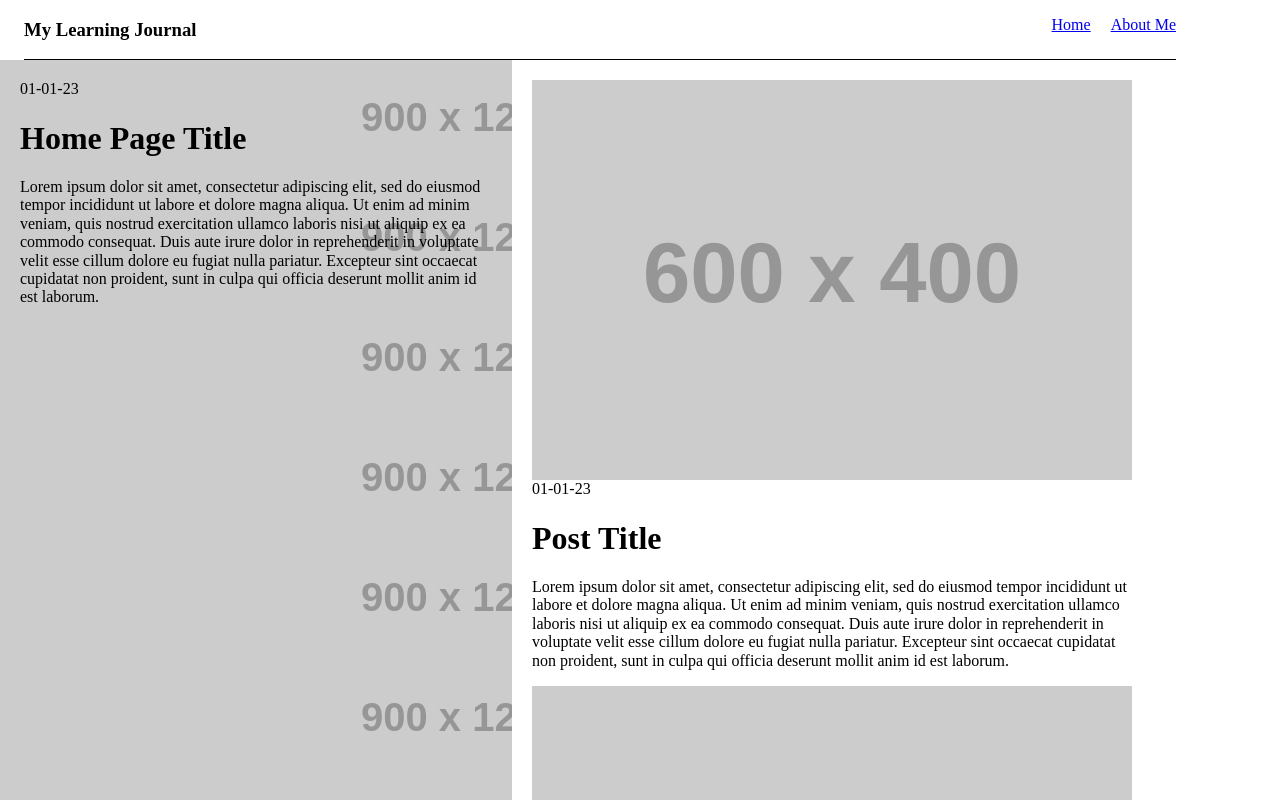
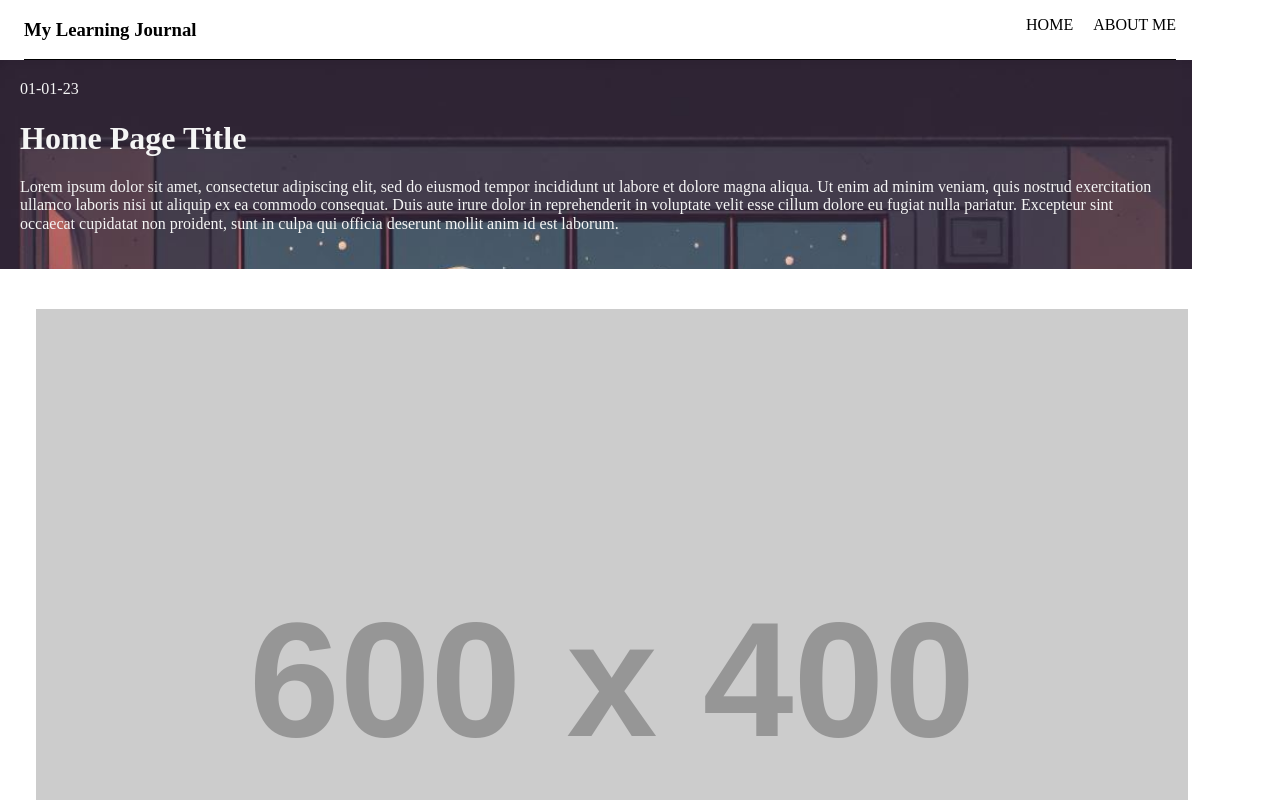
Before and after one commit to TheMightyLoafer/my-learning-journal, a website built with Vite: page index.html in a window 1280 px wide. Shown: the top 800 px of the page. Built offline with nearby package versions, Linux system fonts and the light colour scheme; placeholder pictures from the web are drawn by us.

Commit message:
fixing large screen layout

```diff
--- a/css/style.css
+++ b/css/style.css
@@ -6,6 +6,20 @@ body {
 
 body {
     width: 90vw;
+}
+
+img {
+    width: 90vw;
+}
+
+a {
+    text-decoration: none;
+    color: inherit;
+}
+
+a:hover,
+a:focus {
+    color: red;
 }
 
 .flex-container {
@@ -24,10 +38,8 @@ body {
 .navbar ul {
     display: inline-flex;
     gap: 20px;
-}
-
-.navbar ul {
     list-style: none;
+    text-transform: uppercase;
 }
 
 .main-content {
@@ -40,9 +52,17 @@ body {
     max-width: 90vw;
 }
 
+.section {
+    width: 90vw;
+    margin: 0 1em;
+}
+
 .section-hero {
-    background-image: url("https://placehold.co/900x120");
+    background-image: url("/imgs/man-banner.jpg");
+    background-size: cover;
+    margin: 0;
     grid-area: hero;
+    color: whitesmoke
 }
 .section-posts {
     grid-area: posts;
@@ -53,14 +73,19 @@ body {
 
 @media (min-width: 600px) {
     .main-content {
-        grid-template-columns: repeat(2, 1fr); /* temporary 2 column layout for medium screens */
-        grid-template-areas:
-        "hero posts"
-        "hero posts"
-        ". ."
-        "footer footer";
+      grid-template-columns: 1fr 1fr; /* 2 column layout for medium and large screens */
+      grid-template-rows: auto auto; /* Dynamically adjust row height based on content */
+      grid-gap: 20px; /* Add spacing between posts */
     }
-}
+
+    .section-hero {
+      grid-area: hero hero; /* Expand hero section to span two columns */
+    }
+
+    .section-posts {
+      max-height: none; /* Remove max-height restriction */
+    }
+  }
 
 .section {
     padding: 20px;
--- a/index.html
+++ b/index.html
@@ -37,26 +37,34 @@
         </div>
 
         <div class="section section-posts">
+            <div class="post1">
                 <img src="https://placehold.co/600x400/000000/FFFFFF/png" alt="a placeholder img file">
                 <div class="post">
                     <time>01-01-23</time>
                     <h1>Post Title</h1>
-                <p>Lorem ipsum dolor sit amet, consectetur adipiscing elit, sed do eiusmod tempor incididunt ut labore
-                et dolore magna aliqua. Ut enim ad minim veniam, quis nostrud exercitation ullamco laboris nisi ut
+                    <p>Lorem ipsum dolor sit amet, consectetur adipiscing elit, sed do eiusmod tempor incididunt ut
+                        labore
+                        et dolore magna aliqua. Ut enim ad minim veniam, quis nostrud exercitation ullamco laboris nisi
+                        ut
                         aliquip ex ea commodo consequat. Duis aute irure dolor in reprehenderit in voluptate velit esse
                         cillum dolore eu fugiat nulla pariatur. Excepteur sint occaecat cupidatat non proident, sunt in
                         culpa qui officia deserunt mollit anim id est laborum.</p>
                 </div>
+            </div>
 
             <div class="post">
+                <div class="post2">
                     <img src="https://placehold.co/600x400/000000/FFFFFF/png" alt="a placeholder img file">
                     <time>01-01-23</time>
                     <h1>Post Title</h1>
-                <p>Lorem ipsum dolor sit amet, consectetur adipiscing elit, sed do eiusmod tempor incididunt ut labore
-                et dolore magna aliqua. Ut enim ad minim veniam, quis nostrud exercitation ullamco laboris nisi ut
+                    <p>Lorem ipsum dolor sit amet, consectetur adipiscing elit, sed do eiusmod tempor incididunt ut
+                        labore
+                        et dolore magna aliqua. Ut enim ad minim veniam, quis nostrud exercitation ullamco laboris nisi
+                        ut
                         aliquip ex ea commodo consequat. Duis aute irure dolor in reprehenderit in voluptate velit esse
                         cillum dolore eu fugiat nulla pariatur. Excepteur sint occaecat cupidatat non proident, sunt in
                         culpa qui officia deserunt mollit anim id est laborum.</p>
+                </div>
             </div>
         </div>
 
```
Also changed, not shown: imgs/man-banner.jpg (added). Lines whose indentation alone changed are shown as unchanged.
